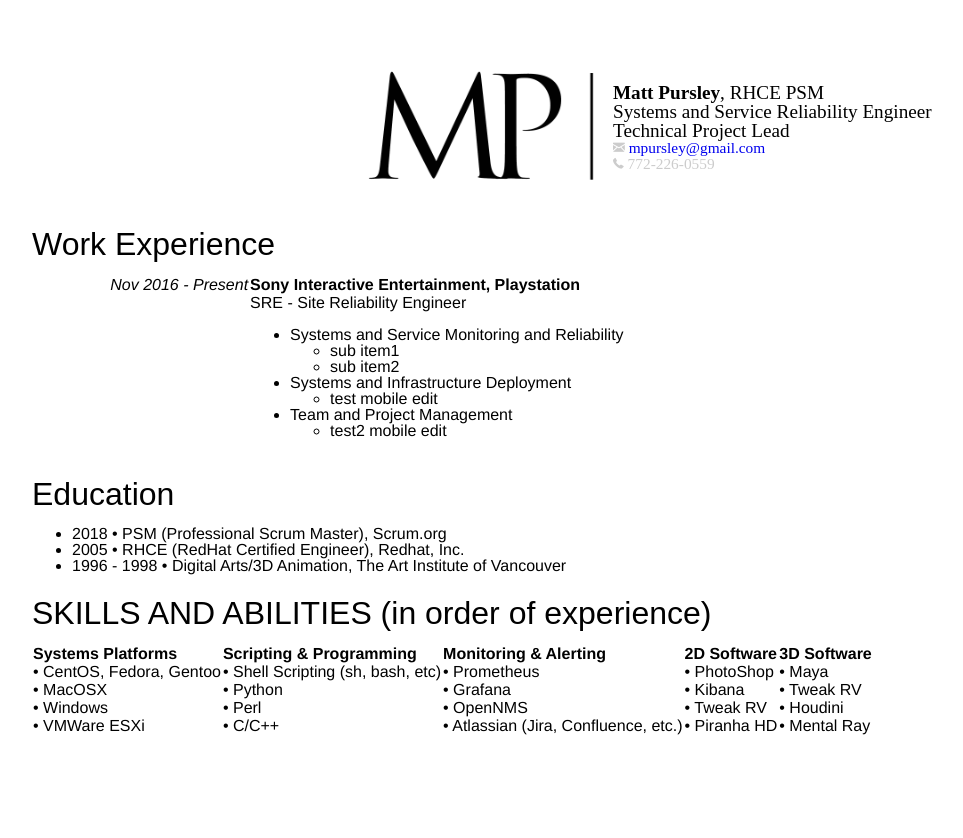
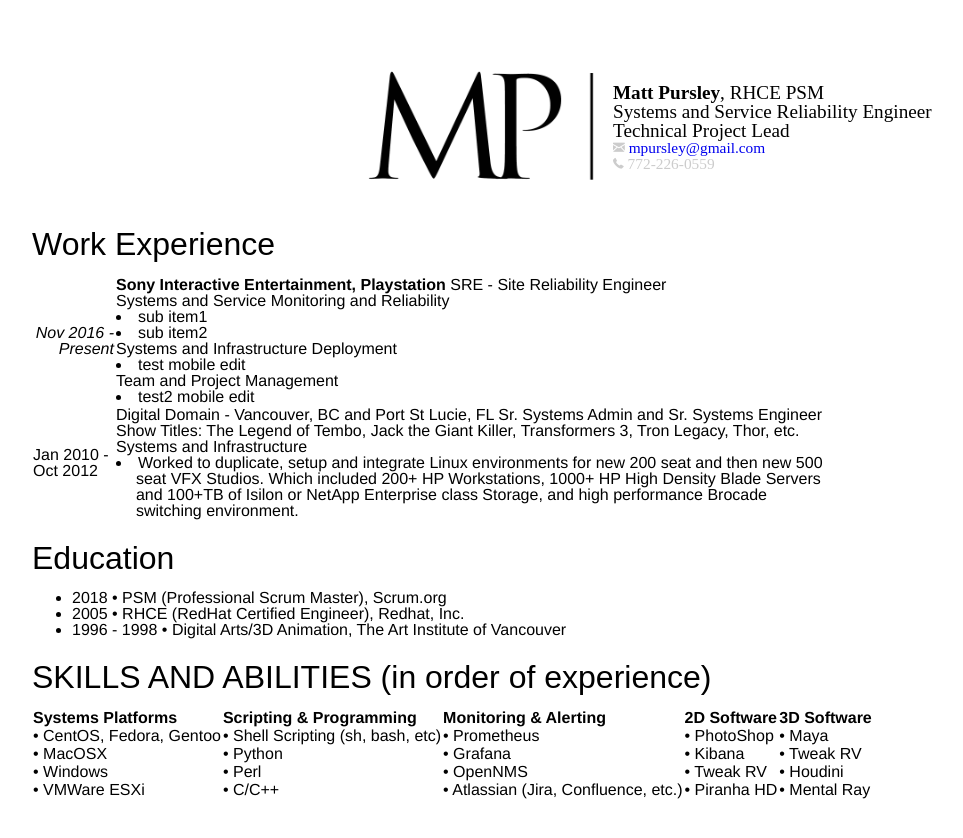
Before and after one commit to mpursley/mpursley.github.io, a Jekyll site: the page built from index_resume_short.md, in a window 1280 px wide. Shown: the top 838 px of the page, without its empty margins (16-979 px from the left). Built offline with Jekyll 4.4.1, drawn with Linux system fonts in a browser that asks for light colours.

Commit message:
Update index_resume_short.md

```diff
--- a/index_resume_short.md
+++ b/index_resume_short.md
@@ -34,24 +34,30 @@
     </td>
     <td>
       <b>Sony Interactive Entertainment, Playstation</b>
+      SRE - Site Reliability Engineer<br>
+      Systems and Service Monitoring and Reliability
+          <li>sub item1</li>
+          <li>sub item2</li>
+      Systems and Infrastructure Deployment
+          <li>test mobile edit</li>
+      Team and Project Management
+          <li>test2 mobile edit</li>
     </td>
   </tr>
   <tr>
     <td>
+      Jan 2010 - Oct 2012
     </td>
     <td>
-      SRE - Site Reliability Engineer
-      <ul><li>Systems and Service Monitoring and Reliability</li>
-          <ul><li>sub item1</li>
-              <li>sub item2</li>
-          </ul>
-      <li>Systems and Infrastructure Deployment</li>
-          <ul><li>test mobile edit</li>
-          </ul>
-      <li>Team and Project Management</li>
-          <ul><li>test2 mobile edit</li>
-          </ul>
-      </ul>
+      Digital Domain - Vancouver, BC and Port St Lucie, FL
+      Sr. Systems Admin and Sr. Systems Engineer
+      Show Titles: The Legend of Tembo, Jack the Giant Killer, Transformers 3,
+      Tron Legacy, Thor, etc.
+      <br>
+      Systems and Infrastructure
+      <li> Worked to duplicate, setup and integrate Linux environments for new 200 seat and then new 500 seat VFX Studios.
+           Which included 200+ HP Workstations, 1000+ HP High Density Blade Servers and 100+TB of Isilon or NetApp Enterprise
+           class Storage, and high performance Brocade switching environment.</li>
     </td>
   </tr>
 </table>
```
